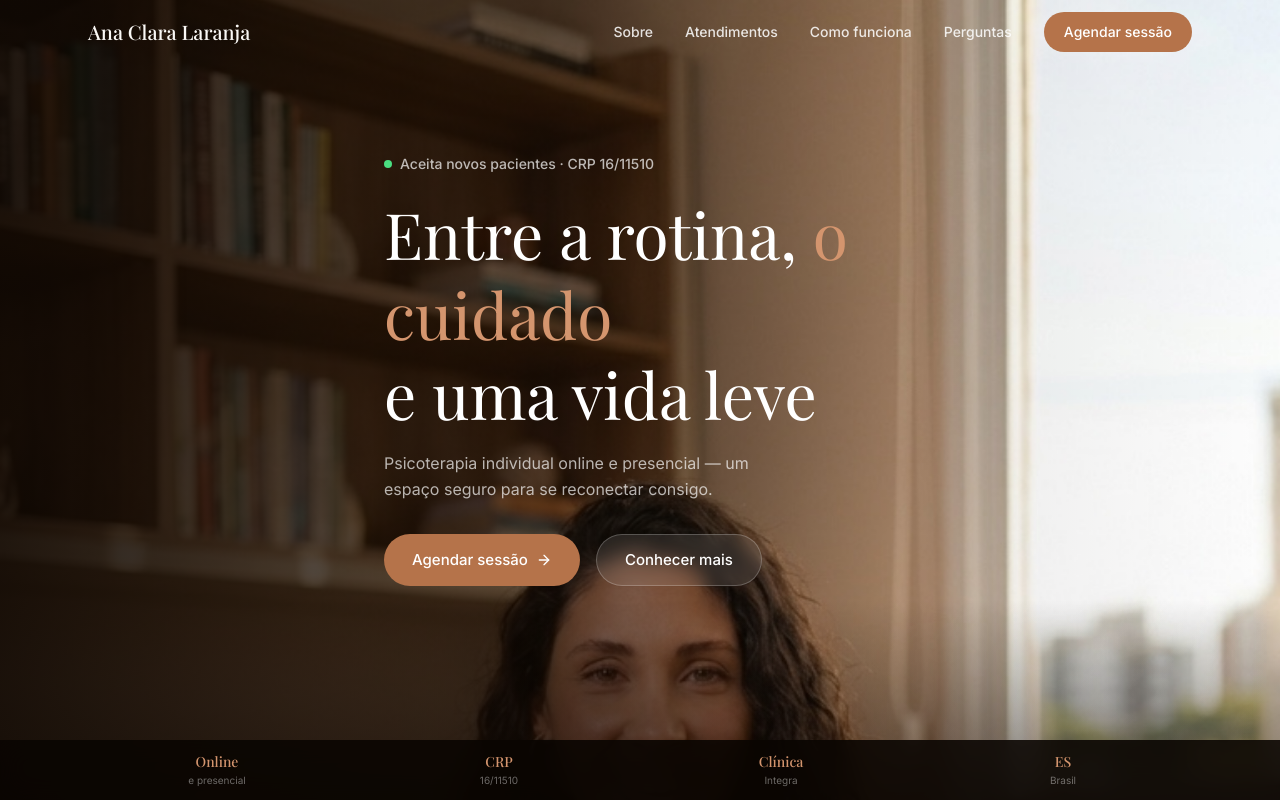
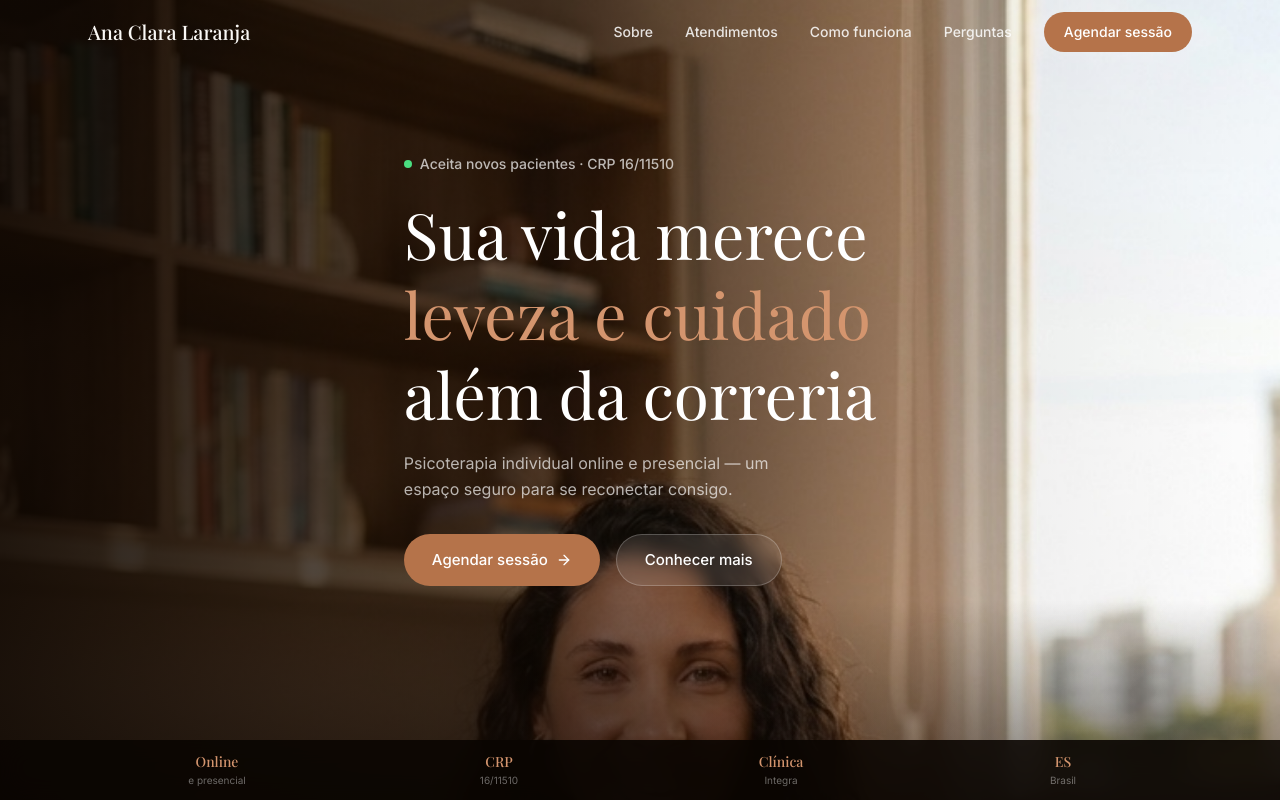
Before and after one commit to danlima-rgb/codetest, a React (Vite) app in the folder ana-clara/: page / in a window 1280 px wide. Shown: the top 800 px of the page. Built offline with nearby package versions, Linux system fonts and the light colour scheme; a web font is replaced by a local one.

Commit message:
Rewrite headline copy for balanced 3-line layout
https://claude.ai/code/session_01LxZUVBEu8W7zuxfJnN4KUf

```diff
--- a/ana-clara/src/components/Hero.jsx
+++ b/ana-clara/src/components/Hero.jsx
@@ -62,11 +62,11 @@ export default function Hero() {
             className="font-serif mb-3"
             style={{ fontSize: '36px', fontWeight: 400, color: '#fff', lineHeight: 1.15 }}
           >
-            Entre a rotina,
+            Sua vida merece
             <br />
-            <em className="not-italic" style={{ color: '#D4956E' }}>o cuidado</em>
+            <em className="not-italic" style={{ color: '#D4956E' }}>leveza e cuidado</em>
             <br />
-            e uma vida leve
+            além da correria
           </h1>
           <p className="mb-6 leading-relaxed" style={{ fontSize: '14px', color: 'rgba(255,255,255,0.68)', maxWidth: '320px' }}>
             Psicoterapia individual online e presencial —
@@ -139,9 +139,10 @@ export default function Hero() {
               className="font-serif mb-4 leading-tight"
               style={{ fontSize: 'clamp(42px, 5vw, 68px)', fontWeight: 400, color: '#fff' }}
             >
-              Entre a rotina,{' '}
-              <em className="not-italic" style={{ color: '#D4956E' }}>o cuidado</em>
-              <br />e uma vida leve
+              Sua vida merece
+              <br />
+              <em className="not-italic" style={{ color: '#D4956E' }}>leveza e cuidado</em>
+              <br />além da correria
             </h1>
             <p className="mb-8 leading-relaxed" style={{ fontSize: '16px', color: 'rgba(255,255,255,0.68)', maxWidth: '400px' }}>
               Psicoterapia individual online e presencial —
```
